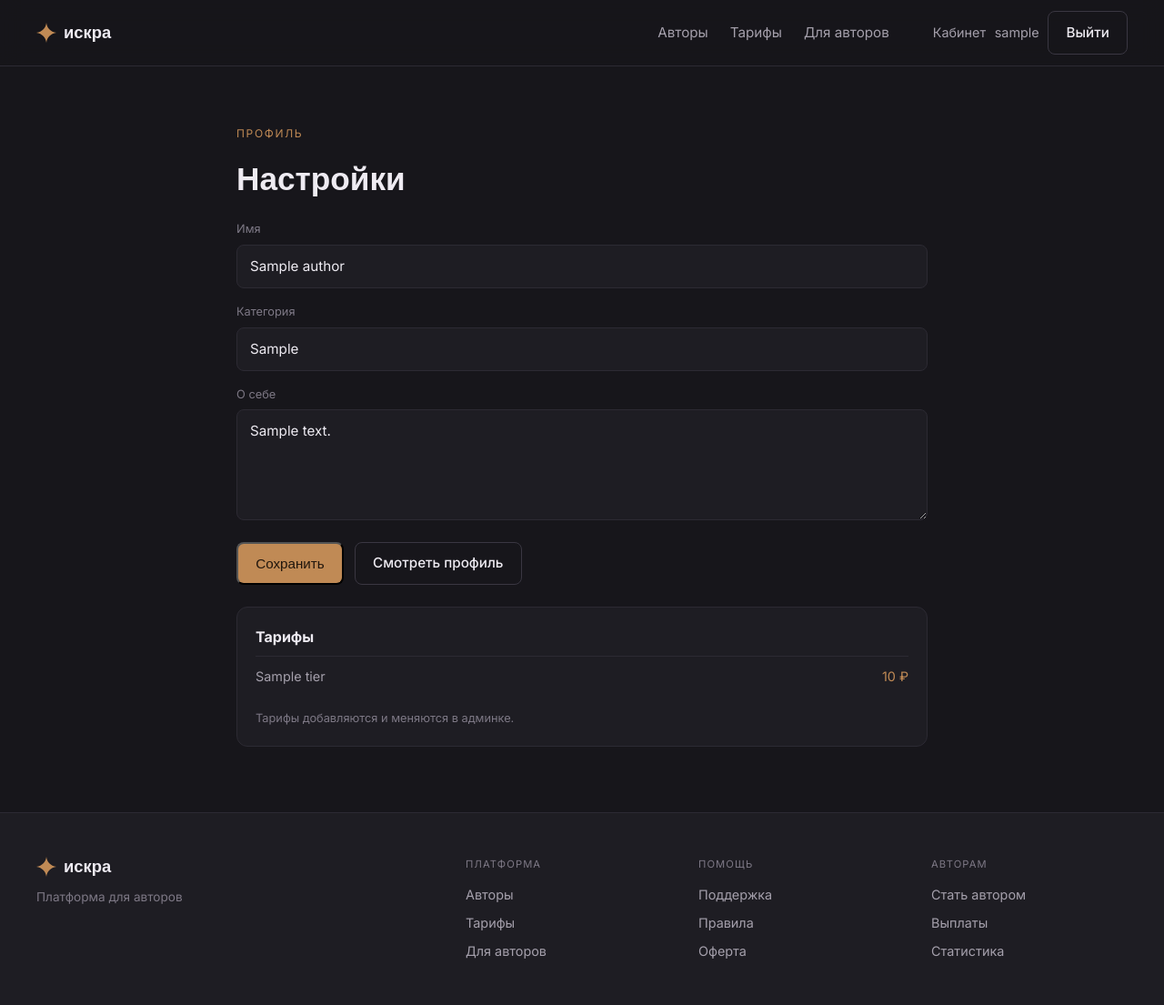
After one commit to sincerity123x/practic, a Django app: page /settings/ in a window 1280 px wide. The commit adds this page. Shown: the whole page at 91% size. Run offline with Django 5.2, Linux system fonts and the light colour scheme; a user stored in the database is signed in; tables that the repository leaves empty hold one stand-in row (values such as "Sample post"); some web fonts are replaced.

Commit message:
12) настройки профиля

```diff
--- a/core/forms.py
+++ b/core/forms.py
@@ -2,7 +2,7 @@ from django import forms
 from django.contrib.auth.forms import AuthenticationForm, UserCreationForm
 from django.contrib.auth.models import User
 
-from .models import Post
+from .models import Author, Post
 
 
 class LoginForm(AuthenticationForm):
@@ -43,3 +43,17 @@ class PostForm(forms.ModelForm):
         self.fields["tier"].empty_label = "Бесплатно для всех"
         self.fields["tier"].required = False
         self.fields["tier"].label_from_instance = lambda tier: "{} — {} ₽".format(tier.name, tier.price)
+
+
+class AuthorForm(forms.ModelForm):
+    class Meta:
+        model = Author
+        fields = ("name", "category", "about")
+        labels = {
+            "name": "Имя",
+            "category": "Категория",
+            "about": "О себе",
+        }
+        widgets = {
+            "about": forms.Textarea(attrs={"rows": 4}),
+        }
--- a/core/urls.py
+++ b/core/urls.py
@@ -16,4 +16,5 @@ urlpatterns = [
     path("authors/<int:pk>/donate/", views.donate, name="donate"),
     path("dashboard/", views.dashboard, name="dashboard"),
     path("posts/new/", views.post_create, name="post_create"),
+    path("settings/", views.author_settings, name="author_settings"),
 ]
--- a/core/views.py
+++ b/core/views.py
@@ -7,7 +7,7 @@ from django.shortcuts import get_object_or_404, redirect, render
 from django.urls import reverse
 from django.utils import timezone
 
-from .forms import LoginForm, PostForm, SignupForm
+from .forms import AuthorForm, LoginForm, PostForm, SignupForm
 from .models import Author, Donation, Post, Subscription, Tier
 
 
@@ -276,3 +276,28 @@ def post_create(request):
         return redirect("core:post", post.pk)
 
     return render(request, "core/post_form.html", {"form": form})
+
+
+def author_settings(request):
+    if not request.user.is_authenticated:
+        return redirect("{}?next={}".format(reverse("core:login"), reverse("core:author_settings")))
+
+    author = Author.objects.filter(user=request.user).first()
+
+    if not author:
+        raise Http404
+
+    form = AuthorForm(request.POST or None, instance=author)
+    saved = False
+
+    if request.method == "POST" and form.is_valid():
+        form.save()
+        saved = True
+
+    context = {
+        "author": author,
+        "form": form,
+        "tiers": author.tiers.order_by("price"),
+        "saved": saved,
+    }
+    return render(request, "core/settings.html", context)
--- a/static/css/style.css
+++ b/static/css/style.css
@@ -1208,6 +1208,28 @@ a {
   gap: 12px;
 }
 
+.dashboard__actions {
+  display: flex;
+  flex-wrap: wrap;
+  gap: 10px;
+}
+
+.settings__saved {
+  margin: 16px 0 0;
+  color: var(--accent);
+  font-size: 0.9rem;
+}
+
+.settings__tiers {
+  margin-top: 24px;
+}
+
+.settings__hint {
+  margin: 14px 0 0;
+  color: var(--mute);
+  font-size: 0.8rem;
+}
+
 @media (min-width: 960px) {
   .checkout__grid {
     grid-template-columns: 1fr 420px;
--- a/templates/core/dashboard.html
+++ b/templates/core/dashboard.html
@@ -8,7 +8,10 @@
     <p class="label">Кабинет</p>
     <div class="dashboard__head">
       <h1 class="dashboard__title">Дашборд</h1>
-      <a class="btn btn--primary" href="{% url 'core:post_create' %}">Новый пост</a>
+      <div class="dashboard__actions">
+        <a class="btn btn--ghost" href="{% url 'core:author_settings' %}">Настройки</a>
+        <a class="btn btn--primary" href="{% url 'core:post_create' %}">Новый пост</a>
+      </div>
     </div>
 
     <div class="stats">
--- /dev/null
+++ b/templates/core/settings.html
@@ -0,0 +1,48 @@
+{% extends "base.html" %}
+
+{% block title %}Настройки — Искра{% endblock %}
+
+{% block content %}
+<main class="editor">
+  <div class="container editor__box">
+    <p class="label">Профиль</p>
+    <h1 class="editor__title">Настройки</h1>
+
+    {% if saved %}
+      <p class="settings__saved">Изменения сохранены.</p>
+    {% endif %}
+
+    <form class="editor__form" method="post">
+      {% csrf_token %}
+
+      {% for field in form %}
+        <div>
+          <label for="{{ field.id_for_label }}">{{ field.label }}</label>
+          {{ field }}
+          {% for error in field.errors %}
+            <p class="auth__error">{{ error }}</p>
+          {% endfor %}
+        </div>
+      {% endfor %}
+
+      <div class="editor__actions">
+        <button class="btn btn--primary" type="submit">Сохранить</button>
+        <a class="btn btn--ghost" href="{% url 'core:author' author.pk %}">Смотреть профиль</a>
+      </div>
+    </form>
+
+    <section class="panel settings__tiers">
+      <h2 class="panel__title">Тарифы</h2>
+      {% for tier in tiers %}
+        <div class="panel__row">
+          <span>{{ tier.name }}</span>
+          <span class="panel__amount">{{ tier.price }} ₽</span>
+        </div>
+      {% empty %}
+        <p class="panel__empty">Тарифов пока нет.</p>
+      {% endfor %}
+      <p class="settings__hint">Тарифы добавляются и меняются в админке.</p>
+    </section>
+  </div>
+</main>
+{% endblock %}
```
